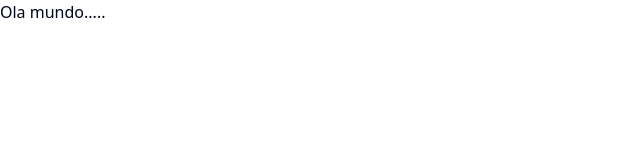
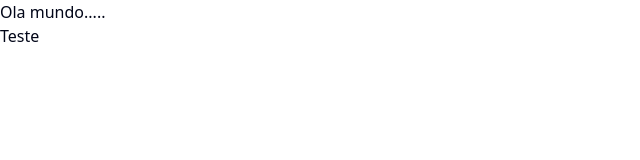
Before and after one commit to Roger-dornelles/stock-control-web, a Next.js app: page / in a window 1280 px wide. Shown: the top 160 px of the page, without its empty margins (0-640 px from the left). Built offline with nearby package versions, Linux system fonts and the light colour scheme.

Commit message:
feat: dependency instalation for project

```diff
--- a/app/page.tsx
+++ b/app/page.tsx
@@ -1,8 +1,11 @@
+import Teste from "@/components/Teste";
+
 const App = () => {
   return (
     <>
       <div>
         <h2>Ola mundo.....</h2>
+        <Teste />
       </div>
     </>
   );
--- /dev/null
+++ b/components/Teste/index.tsx
@@ -0,0 +1,5 @@
+const Teste = () => {
+  return <div>Teste</div>;
+};
+
+export default Teste;
--- a/eslint.config.mjs
+++ b/eslint.config.mjs
@@ -2,6 +2,7 @@ import nextPlugin from "@next/eslint-plugin-next";
 import tsParser from "@typescript-eslint/parser";
 import tsPlugin from "@typescript-eslint/eslint-plugin";
 import importX from "eslint-plugin-import-x";
+import reactPlugin from "eslint-plugin-react";
 
 export default [
   {
@@ -10,9 +11,15 @@ export default [
       "@next/next": nextPlugin,
       "@typescript-eslint": tsPlugin,
       "import-x": importX,
+      react: reactPlugin, // Registro do plugin para habilitar a regra react/*
     },
     languageOptions: {
       parser: tsParser,
+      parserOptions: {
+        ecmaFeatures: {
+          jsx: true,
+        },
+      },
     },
     rules: {
       // --- REGRAS DE CÓDIGO ---
@@ -59,7 +66,7 @@ export default [
       "@typescript-eslint/no-explicit-any": "warn",
       "@typescript-eslint/consistent-type-imports": "error",
 
-      // --- REGRAS DO NEXT.JS---
+      // --- REGRAS DO NEXT.JS ---
       ...nextPlugin.configs.recommended.rules,
       ...nextPlugin.configs["core-web-vitals"].rules,
       "react/self-closing-comp": "error",
--- a/package.json
+++ b/package.json
@@ -36,6 +36,7 @@
     "eslint-config-prettier": "^10.1.8",
     "eslint-plugin-import-x": "^4.16.1",
     "eslint-plugin-prettier": "^5.5.5",
+    "eslint-plugin-react": "^7.37.5",
     "husky": "^9.1.7",
     "lint-staged": "^16.2.7",
     "prettier": "^3.8.0",
```
Also changed, not shown: 1 other file (tests, documents, lock files or other folders).
